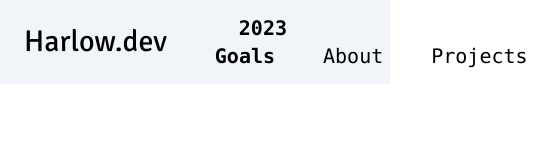
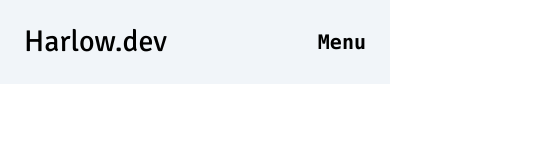
Before and after one commit to michaelharlow/harlow-dev, a Next.js app: page / in a window 390 px wide. Shown: the top 160 px of the page, 552 px wide, since content can reach past the window. Built offline with nearby package versions, Linux system fonts and the light colour scheme.

Commit message:
(feat): mobile menu

```diff
--- a/components/BigMike.jsx
+++ b/components/BigMike.jsx
@@ -33,7 +33,7 @@
   }, []);
 
   return (
-    <div className="w-[650px] h-full flex-none">
+    <div className="w-[650px] h-full flex-none hidden md:block">
       <Image className="fixed right-0 bottom-0" src="blob-two.svg" width={700} height={500} alt="" />
       <Image className="fixed right-0 bottom-0" src="blob-one.svg" width={700} height={500} alt="" />
       <Image
--- a/components/Header.jsx
+++ b/components/Header.jsx
@@ -1,10 +1,16 @@
+'use client';
+
 import Link from 'next/link';
+import { useState } from 'react';
 
 export default function Header() {
+  const [menuToggle, setMenuToggle] = useState(false);
+
   return (
+    <>
       <header className="flex items-center justify-between h-[10vh] z-50 bg-slate-100">
         <h1 className="font-signika text-3xl mx-6">Harlow.dev</h1>
-      <div className="mx-6">
+        <div className="mx-6 sm:block hidden">
           <Link href="/goals" className="mx-6 text-xl font-mono font-bold hover:underline">
             2023 Goals
           </Link>
@@ -15,6 +21,31 @@
             Projects
           </Link>
         </div>
+        {/* Moblie nav */}
+        <div className="sm:hidden">
+          <button
+            className="mx-6 text-xl font-mono font-bold hover:underline"
+            onClick={() => {
+              setMenuToggle((prev) => !prev);
+            }}
+          >
+            Menu
+          </button>
+        </div>
       </header>
+      {menuToggle && (
+        <div className="w-full h-[15vh] bg-slate-100 flex flex-col justify-center items-center sm:hidden">
+          <Link href="/goals" className="mx-6 text-xl font-mono font-bold hover:underline">
+            2023 Goals
+          </Link>
+          <Link href="/#about" className="mx-6 text-xl font-mono font-thin hover:underline">
+            About
+          </Link>
+          <Link href="/#projects" className="mx-6 text-xl font-mono font-thin hover:underline">
+            Projects
+          </Link>
+        </div>
+      )}
+    </>
   );
 }
```
Lines whose indentation alone changed are shown as unchanged.
